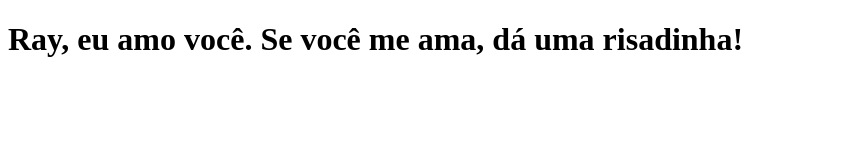
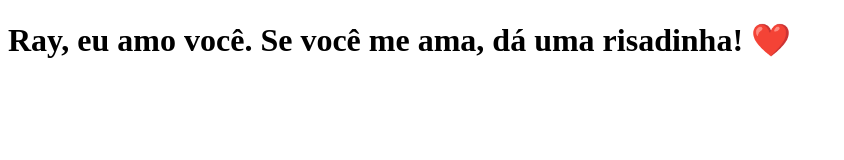
Before and after one commit to vsaguiar/clone-tabnews, a Next.js app: page / in a window 1280 px wide. Shown: the top 160 px of the page, without its empty margins (0-844 px from the left). Built offline with nearby package versions, Linux system fonts and the light colour scheme.

Commit message:
modifica a frase

```diff
--- a/pages/index.js
+++ b/pages/index.js
@@ -1,5 +1,5 @@
 function Home() {
-    return <h1>Ray, eu amo você. Se você me ama, dá uma risadinha!</h1>
+    return <h1>Ray, eu amo você. Se você me ama, dá uma risadinha! ❤️</h1>
 }
 
 export default Home;
```
